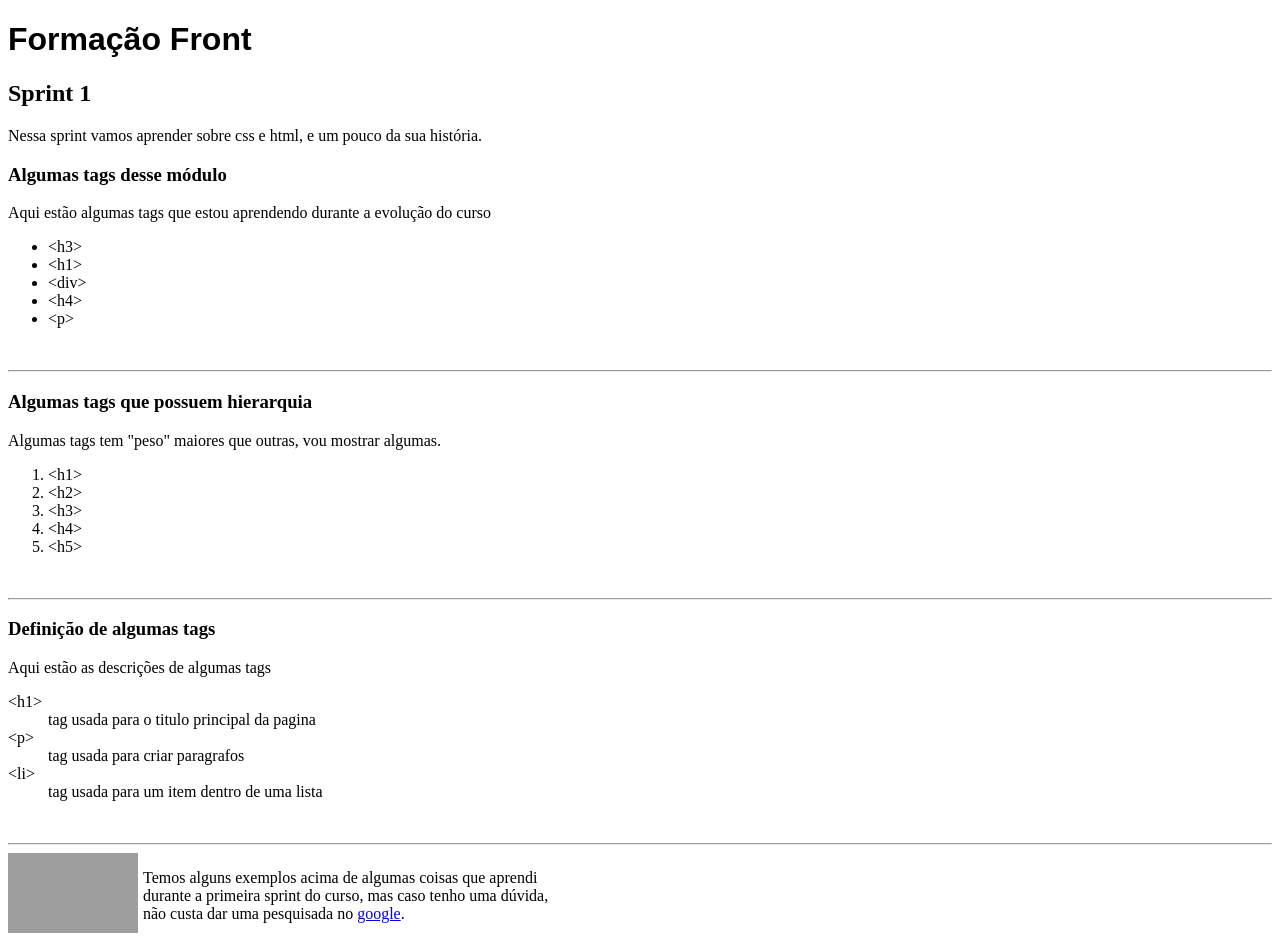
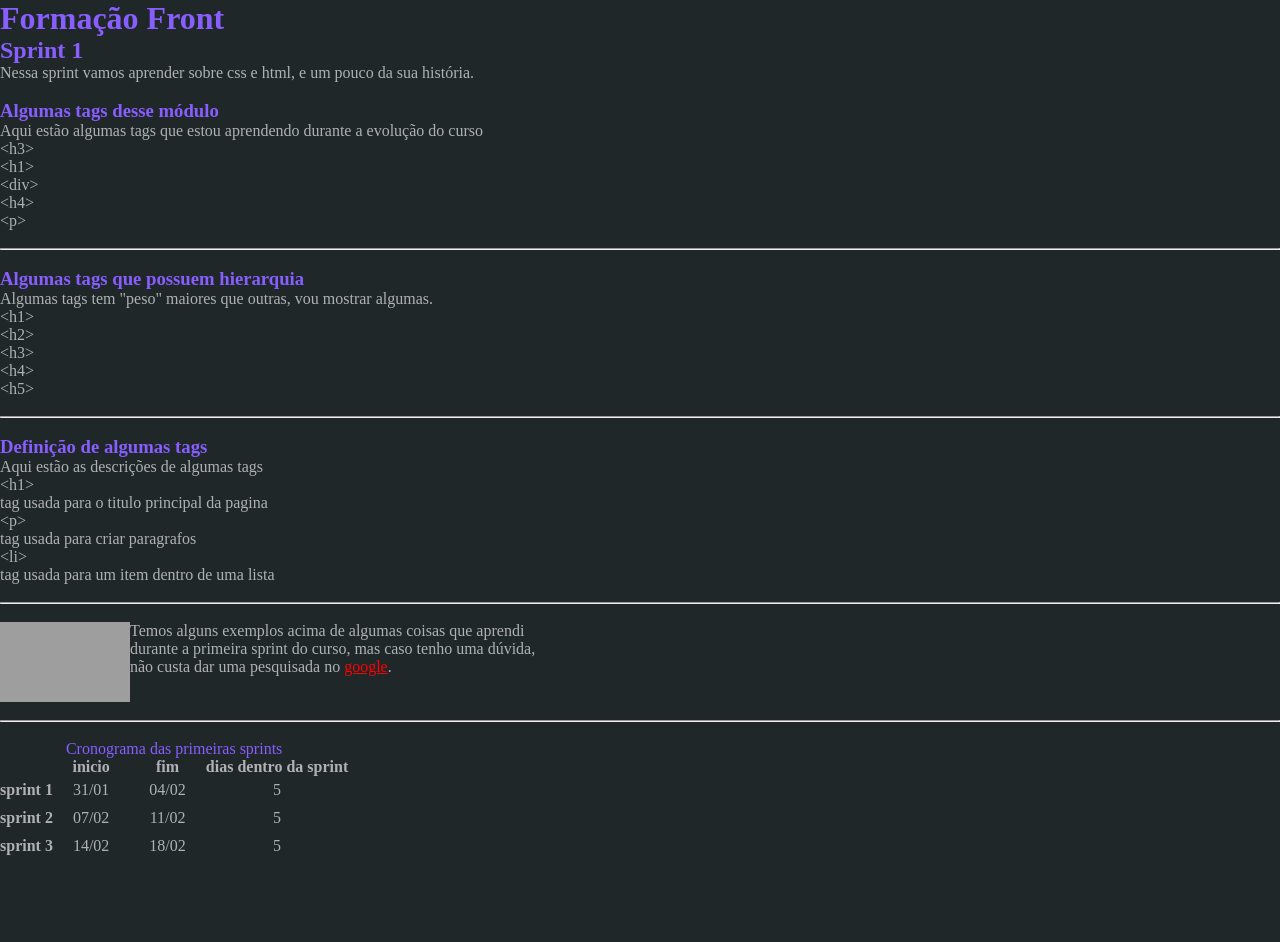
Before and after one commit to lucastsutsumi/formacao-front-BRQ, a plain HTML site: page exercicios.html in a window 1280 px wide. Shown: the top 942 px of the page. After the commit the page ends 860 px from the top, so only its background shows below. Drawn offline with Linux system fonts and the light colour scheme; grey boxes are pictures that could not be loaded.

Commit message:
add external css and refactor html

```diff
--- /dev/null
+++ b/_css/estilo.css
@@ -0,0 +1,40 @@
+@charset "UTF-8";
+
+:root {
+  --text-title: #885eff;
+  --text-body: #b0b1b5;
+
+  --background: #1f2729;
+  --white: rgb(255, 255, 255);
+  --black: rgb(0, 0, 0);
+  --red: red;
+}
+
+* {
+  margin: 0;
+  padding: 0;
+  box-sizing: border-box;
+}
+
+body {
+  background-color: var(--background);
+  color: var(--text-body);
+}
+
+.title {
+  color: var(--text-title);
+}
+
+a {
+  color: red;
+}
+
+table {
+  border-collapse: collapse;
+  border-spacing: 0;
+}
+
+td {
+  text-align: center;
+  padding: 5px 20px;
+}
--- a/exercicios.html
+++ b/exercicios.html
@@ -1,34 +1,26 @@
 <!DOCTYPE html>
 <html lang="pt-br">
   <head>
-    <meta charset="UTF-8" />
-    <meta http-equiv="X-UA-Compatible" content="IE=edge" />
+    <meta charset="utf-8" />
     <meta name="viewport" content="width=device-width, initial-scale=1.0" />
     <title>Formação Front</title>
-    <style>
-      table {
-        border-collapse: collapse;
-      }
-      td {
-        text-align: center;
-        padding: 5px 20px;
-      }
 
-    </style>
+    <link rel="stylesheet" href="_css/estilo.css" />
   </head>
   <body>
     <main>
-      <h1 style="font-family: Arial, sans-serif">Formação Front</h1>
-      <h2 style="font-family: 'Times New Roman', serif">Sprint 1</h2>
+      <h1 class="title">Formação Front</h1>
+
+      <section>
+        <h2 class="title">Sprint 1</h2>
         <p>
           Nessa sprint vamos aprender sobre css e html, e um pouco da sua
           história.
         </p>
 
-      <div>
-        <h3 style="font-family: 'Times New Roman', serif">
-          Algumas tags desse módulo
-        </h3>
+        <br />
+        <article>
+          <h3 class="title">Algumas tags desse módulo</h3>
           <p>
             Aqui estão algumas tags que estou aprendendo durante a evolução do
             curso
@@ -41,16 +33,17 @@
             <li>&lth4&gt</li>
             <li>&ltp&gt</li>
           </ul>
-      </div>
+        </article>
 
         <br />
         <hr />
+        <br />
 
-      <div>
-        <h3 style="font-family: 'Times New Roman', serif">
-          Algumas tags que possuem hierarquia
-        </h3>
-        <p>Algumas tags tem "peso" maiores que outras, vou mostrar algumas.</p>
+        <article>
+          <h3 class="title">Algumas tags que possuem hierarquia</h3>
+          <p>
+            Algumas tags tem "peso" maiores que outras, vou mostrar algumas.
+          </p>
 
           <ol type="1">
             <li>&lth1&gt</li>
@@ -59,15 +52,14 @@
             <li>&lth4&gt</li>
             <li>&lth5&gt</li>
           </ol>
-      </div>
+        </article>
 
         <br />
         <hr />
+        <br />
 
-      <div>
-        <h3 style="font-family: 'Times New Roman', serif">
-          Definição de algumas tags
-        </h3>
+        <article>
+          <h3 class="title">Definição de algumas tags</h3>
           <p>Aqui estão as descrições de algumas tags</p>
 
           <dl>
@@ -78,12 +70,13 @@
             <dt>&ltli&gt</dt>
             <dd>tag usada para um item dentro de uma lista</dd>
           </dl>
-      </div>
+        </article>
 
         <br />
         <hr />
+        <br />
 
-      <div style="display: flex">
+        <article style="display: flex">
           <img
             src="https://about.google/assets-products/img/glue-google-color-logo.svg"
             alt="google"
@@ -91,19 +84,24 @@
             height="80"
           />
 
-        <p style="margin-left: 5px;">
+          <p>
             Temos alguns exemplos acima de algumas coisas que aprendi <br />
-          durante a primeira sprint do curso, mas caso tenho uma dúvida, <br />
-          não custa dar uma pesquisada no <a href="https://google.com">google</a>.
+            durante a primeira sprint do curso, mas caso tenho uma dúvida,
+            <br />
+            não custa dar uma pesquisada no
+            <a href="https://google.com" target="_blank">google</a>.
           </p>
-      </div>
+        </article>
 
         <br />
         <hr />
+        <br />
 
-      <div>
+        <article>
           <table>
-          <caption>Cronograma das primeiras sprints</caption>
+            <caption class="title">
+              Cronograma das primeiras sprints
+            </caption>
             <thead>
               <tr>
                 <td></td>
@@ -133,10 +131,8 @@
               </tr>
             </tbody>
           </table>
-
-        <br />
-        <hr />
-      </div>
+        </article>
+      </section>
     </main>
   </body>
 </html>
```
Lines whose indentation alone changed are shown as unchanged.
